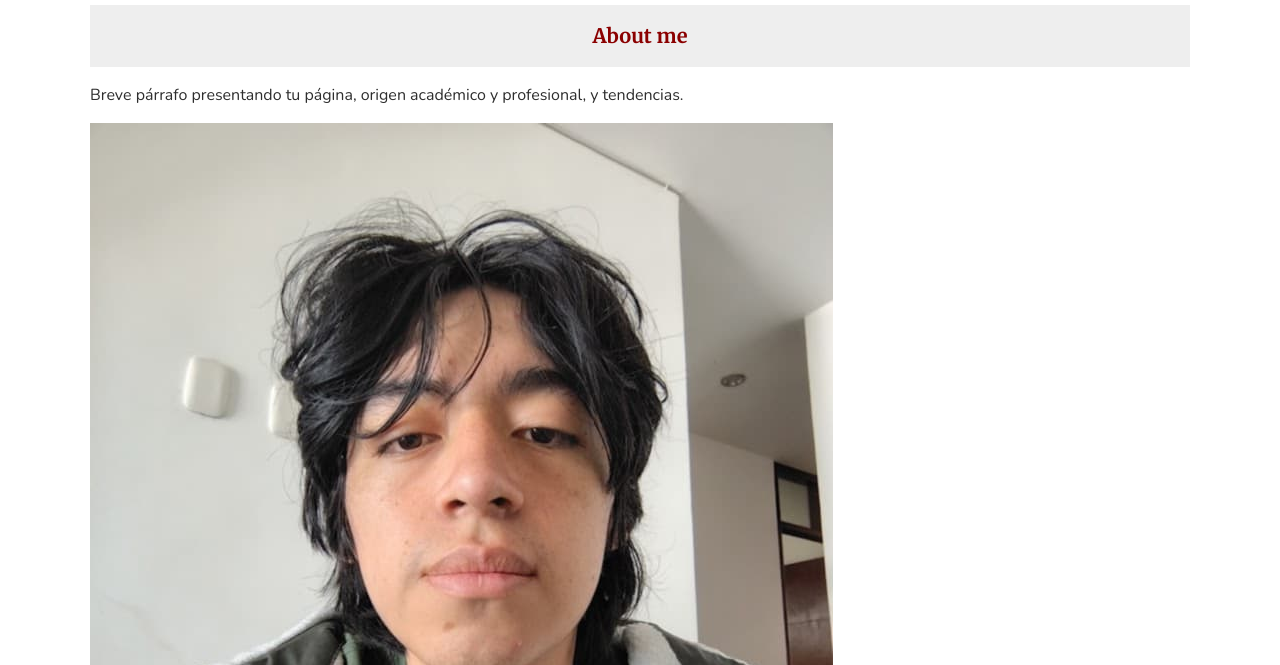
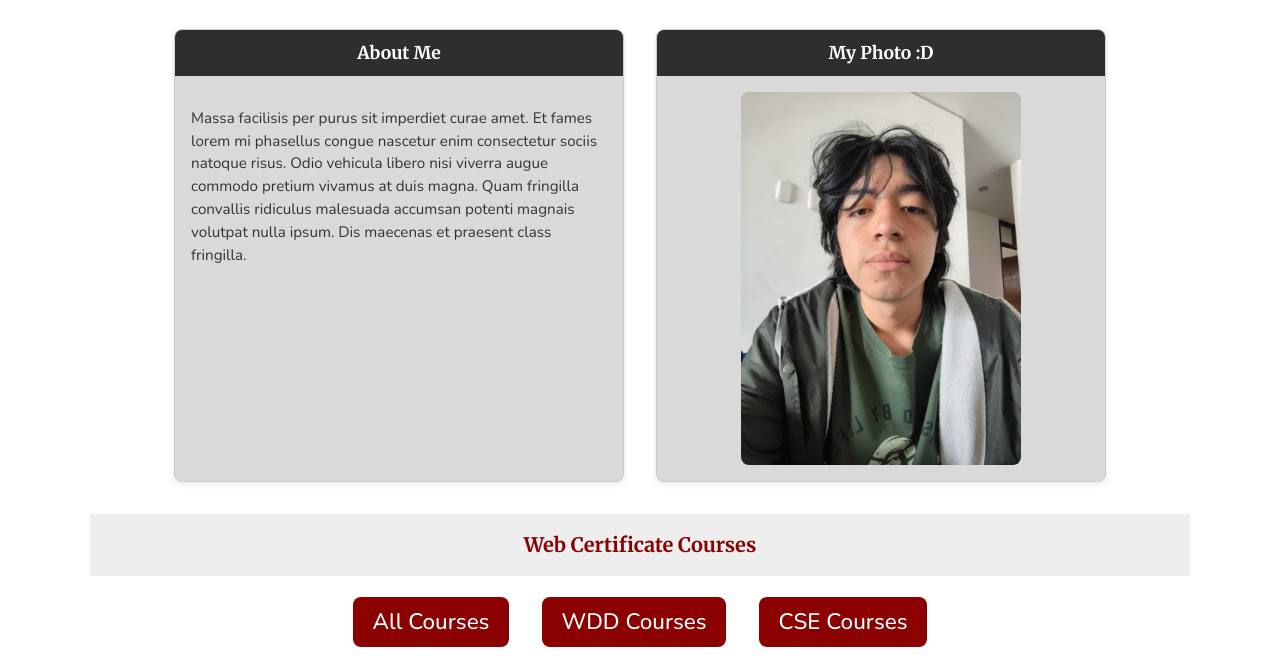
Before and after one commit to hugo-vasques/wdd231, a plain HTML site: page index.html in a window 1280 px wide. Shown: the part 123-788 px from the top of the page. Drawn offline with nearby package versions, Linux system fonts and the light colour scheme; files whose address does not match are found by name.

Commit message:
card section stylized

```diff
--- a/index.html
+++ b/index.html
@@ -21,7 +21,6 @@
 <body>
     <header class="site-header">
         <div class="container header-inner">
-            <!-- SVG logo simple -->
             <a href="index.html" class="logo" aria-label="Inicio">
                 <svg width="48" height="48" viewBox="0 0 24 24" role="img" aria-hidden="true">
                     <rect width="24" height="24" rx="4" fill="currentColor"></rect>
@@ -32,7 +31,7 @@
 
             <button id="btnNav" class="nav-toggle" aria-expanded="false" aria-controls="primary-nav">
                 <span class="hamburger">☰</span>
-                <span class="visually-hidden">Abrir menú</span>
+                <span class="visually-hidden">Open menu</span>
             </button>
 
 
@@ -52,19 +51,27 @@
         <h1>Home</h1>
 
 
-        <section class="about-section">
-            <div class="about-box">
-                <h2>About me</h2>
-                <p>
-                    Breve párrafo presentando tu página, origen académico y profesional, y tendencias.
-                </p>
-            </div>
+        <section id="about">
+            <div class="about-container">
+                <div class="info-box">
+                    <h2>About Me</h2>
+                    <p>
+                        Massa facilisis per purus sit imperdiet curae amet. Et fames lorem mi
+                        phasellus congue nascetur enim consectetur sociis natoque risus. Odio
+                        vehicula libero nisi viverra augue commodo pretium vivamus at duis
+                        magna. Quam fringilla convallis ridiculus malesuada accumsan potenti
+                        magnais volutpat nulla ipsum. Dis maecenas et praesent class fringilla.
+                    </p>
+                </div>
 
-            <div class="profile-box">
-                <img src="images/pfp.jpg" alt="Profile picture">
+                <div class="info-box">
+                    <h3>My Photo :D</h3>
+                    <div class="photo-container">
+                        <img src="images/pfp.jpg" alt="Profile photo" />
+                    </div>
+                </div>
             </div>
         </section>
-
 
         <section id="courses">
             <h2>Web Certificate Courses</h2>
--- a/styles/small.css
+++ b/styles/small.css
@@ -99,6 +99,75 @@ h1 {
 h2 {
     font-size: 1.25rem;
     margin: .5rem 0
+}
+
+.about-container h2 {
+    background-color: #2e2e2e;
+    color: white;
+    padding: 0.6rem 1rem;
+    margin: 0;
+    font-size: 1.1rem;
+    text-align: center;
+}
+
+.about-container {
+    display: flex;
+    justify-content: center;
+    gap: 2rem;
+    flex-wrap: wrap;
+    margin: 2rem auto;
+    max-width: 1000px;
+}
+
+.info-box {
+    background-color: #d9d9d9;
+    border: 1px solid #ccc;
+    border-radius: 8px;
+    width: 450px;
+    box-shadow: 0 2px 6px rgba(0, 0, 0, 0.1);
+    overflow: hidden;
+}
+
+.info-box h3 {
+    background-color: #2e2e2e;
+    color: white;
+    padding: 0.6rem 1rem;
+    margin: 0;
+    font-size: 1.1rem;
+    text-align: center;
+}
+
+.info-box p {
+    padding: 1rem;
+    font-family: "Nunito", sans-serif;
+    line-height: 1.5;
+    font-size: 0.95rem;
+    color: #333;
+}
+
+.photo-container {
+    display: flex;
+    justify-content: center;
+    align-items: center;
+    padding: 1rem;
+}
+
+.photo-container img {
+    width: 90%;
+    max-width: 280px;
+    border-radius: 8px;
+    object-fit: cover;
+}
+
+@media (max-width: 768px) {
+    .about-container {
+        flex-direction: column;
+        align-items: center;
+    }
+
+    .info-box {
+        width: 90%;
+    }
 }
 
 .cards {
```
